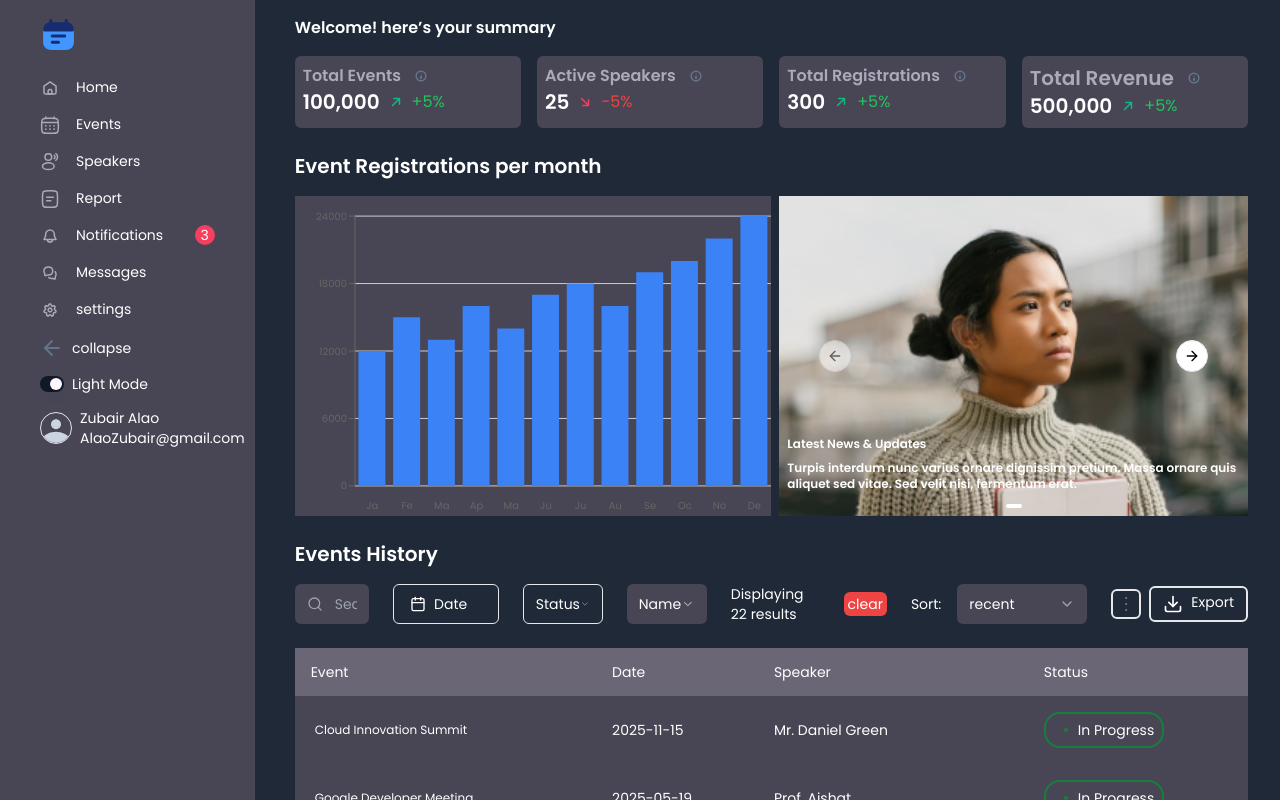
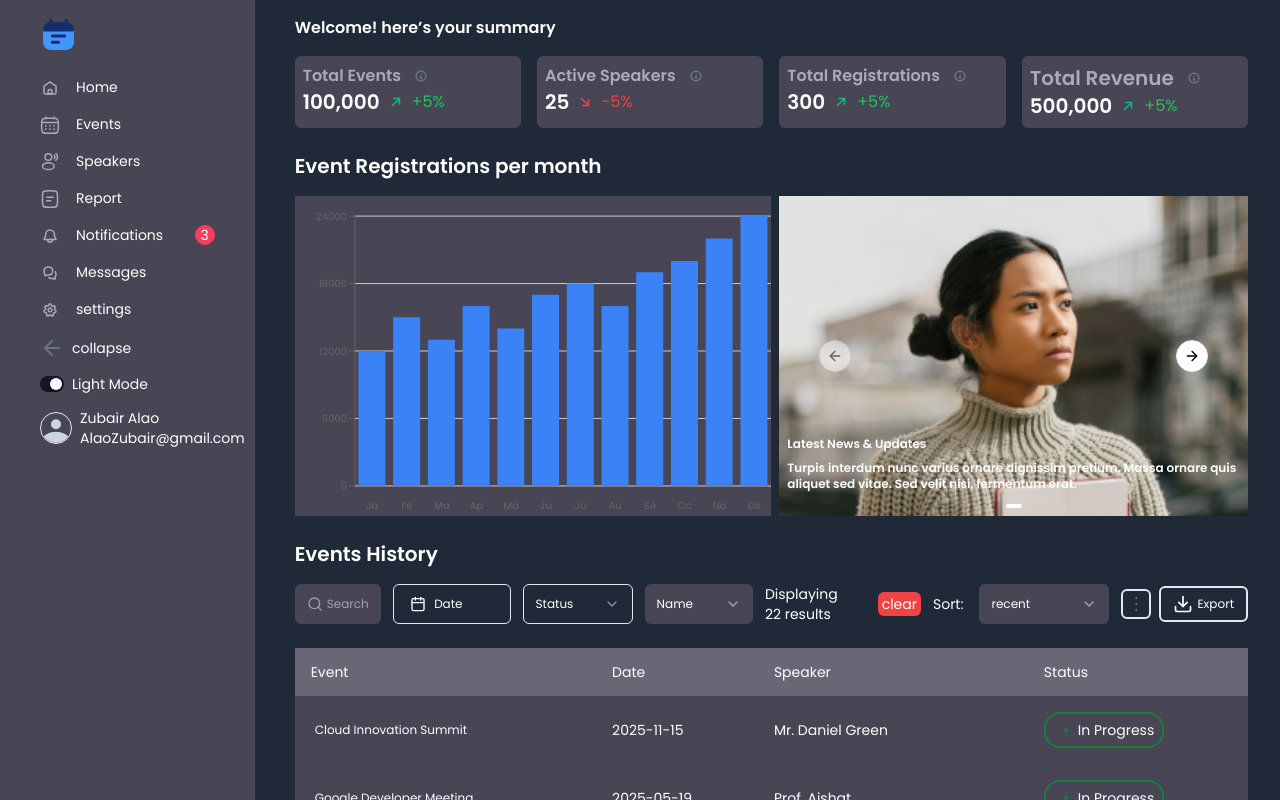
Before and after one commit to ZubairAlao/alphatwelves_frontend_assessment, a React (Vite) app: page / in a window 1280 px wide. Shown: the top 800 px of the page. Built offline with nearby package versions, Linux system fonts and the light colour scheme.

Commit message:
reduce size of history events

```diff
--- a/src/components/EventHistory.tsx
+++ b/src/components/EventHistory.tsx
@@ -87,14 +87,14 @@ const EventHistory = () => {
     <section className="pb-[100px]">
         <div>
             <h1 className="text-xl font-semibold mb-4 container">Events History</h1>
-            <div className="space-y-2  xl:space-y-0  text-sm container xl:flex items-center gap-6">
+            <div className="space-y-2  xl:space-y-0  text-sm container xl:flex items-center gap-3">
                 <div className="relative w-full xl:max-w-[200px]">
                     <Input
                         type="text"
                         placeholder="Search..."
                         value={searchTitle}
                         onChange={(e) => setSearchTitle(e.target.value)}
-                        className="pl-10 pr-3 dark:border-none dark:bg-background-dark focus:ring-0 focus:outline-none"
+                        className="pl-8 pr-3 dark:border-none dark:bg-background-dark focus:ring-0 focus:outline-none text-xs"
                     />
                     <div className="absolute inset-y-0 left-0 flex items-center pl-3 pointer-events-none">
                         <Search className="w-4 h-4 text-gray-400" />
@@ -106,8 +106,8 @@ const EventHistory = () => {
                         <Button
                         variant={"outline"}
                         className={cn(
-                            "w-full xl:max-w-[180px]  justify-start text-left font-normal",
-                            !date && "text-muted-foreground"
+                            "w-full xl:max-w-[180px] justify-start text-left font-normal",
+                            !date && "text-muted-foreground text-xs"
                         )}
                         >
                         <CalendarIcon />
@@ -129,7 +129,7 @@ const EventHistory = () => {
                 </Popover>
 
                 <Select onValueChange={(value) => setStatus(value)} value={status}>
-                    <SelectTrigger className="xl:max-w-[80px]">
+                    <SelectTrigger className="xl:max-w-[200px] text-xs">
                         {status ? status : "Status"}
                     </SelectTrigger>
                     <SelectContent className="dark:bg-background-dark bg-white dark:text-white">
@@ -141,7 +141,7 @@ const EventHistory = () => {
                 </Select>
 
                 <Select onValueChange={(value) => setSpeaker(value)}>
-                    <SelectTrigger className="w-full xl:max-w-[80px] dark:border-none dark:bg-background-dark focus:ring-0 focus:outline-none">
+                    <SelectTrigger className="w-full text-xs xl:max-w-[180px] dark:border-none dark:bg-background-dark focus:ring-0 focus:outline-none">
                         {speaker ? speaker : "Name"}
                     </SelectTrigger>
                     <SelectContent className="dark:bg-background-dark bg-white dark:text-white">
@@ -158,7 +158,7 @@ const EventHistory = () => {
                     </SelectContent>
                 </Select>
 
-                <div className="flex gap-2 xl:items-center">
+                <div className="flex gap-2 xl:items-center text-sm">
                     <p>Displaying {filteredEvents.length} results</p>
                     <span className="ml-8 px-1 py-0.5 bg-red-500 rounded-md text-white cursor-pointer" onClick={clearAll}>clear</span>
                 </div>
@@ -166,7 +166,7 @@ const EventHistory = () => {
                 <div className="flex justify-between items-center">
                     <p className="mr-4">Sort:</p>
                     <Select onValueChange={(value) => setOrderEvents(value)}>
-                        <SelectTrigger className="w-[130px] dark:border-none dark:bg-background-dark focus:ring-0 focus:outline-none">
+                        <SelectTrigger className="w-[130px] text-xs dark:border-none dark:bg-background-dark focus:ring-0 focus:outline-none">
                             {orderEvent ? orderEvent : "Order Time"}
                         </SelectTrigger>
                         <SelectContent className="dark:bg-background-dark bg-white dark:text-white">
@@ -184,9 +184,9 @@ const EventHistory = () => {
                         <Dot className="w-5" />
                         <Dot className="w-5" />
                     </div>
-                    <div className="flex gap-2 border-2 py-1 px-3 rounded-md cursor-pointer">
+                    <div className="flex items-center text-xs gap-1 border-2 py-1 px-3 rounded-md cursor-pointer">
                         <Download className="w-[20px]" />
-                        Export
+                        <span>Export</span>
                     </div>
                 </div>
             </div>
```
